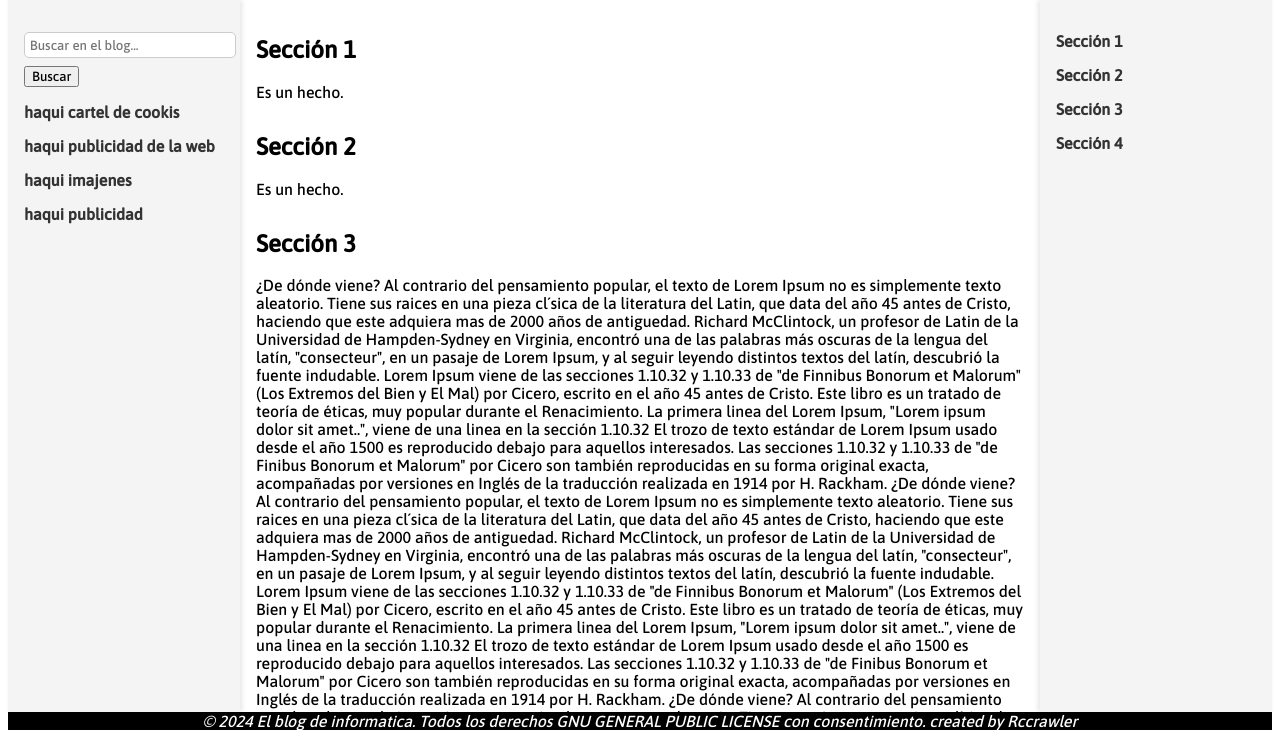
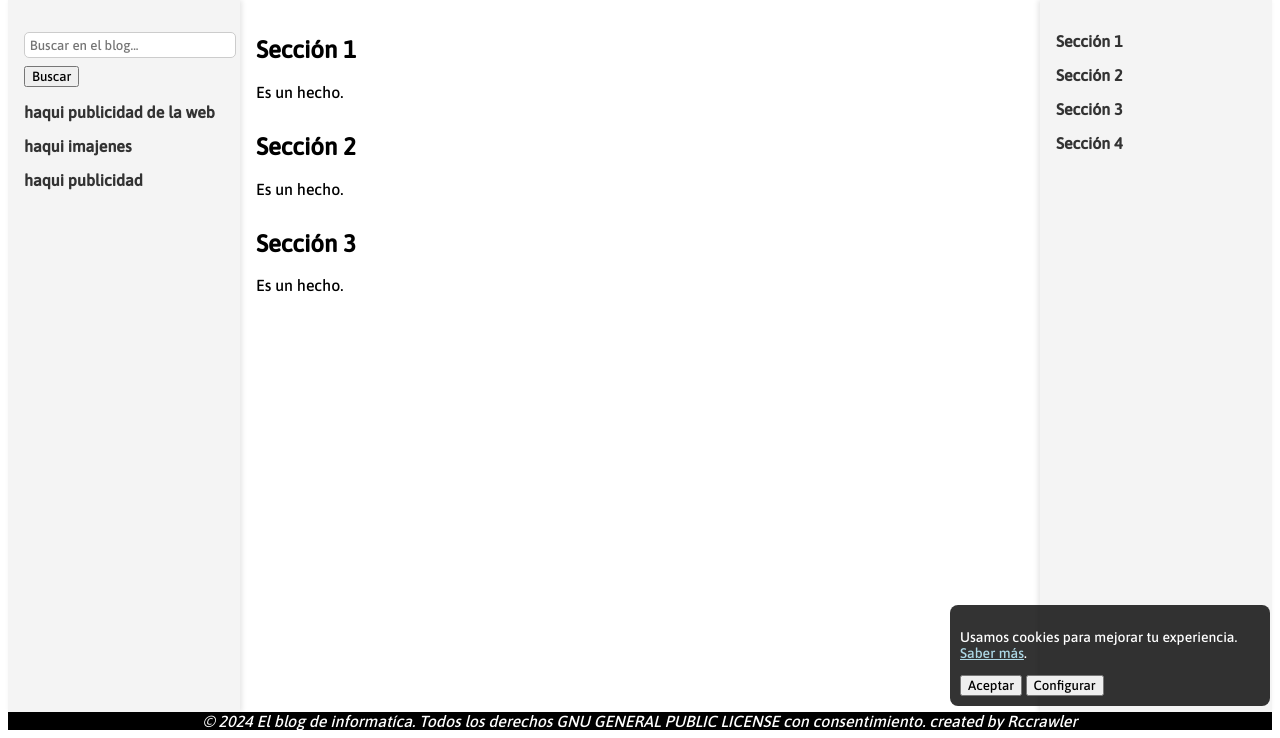
Before and after one commit to Rccrawler/El-blog-de-la-informatica, a PHP site: page /index.html in a window 1280 px wide. Shown: the part 84-822 px from the top of the page. Run offline with PHP 8.4, Linux system fonts and the light colour scheme.

Commit message:
update 12/12/2024
update 12/12/2024

```diff
--- a/css/menu-de-nabegacion.css
+++ b/css/menu-de-nabegacion.css
@@ -179,3 +179,50 @@
         padding: 0.5rem;
     }
 }
+
+
+
+
+
+#cookie-banner {
+    position: fixed;
+    right: 10px;
+    bottom: 10px;
+    width: 300px;
+    background-color: rgba(0, 0, 0, 0.8);
+    color: white;
+    padding: 10px;
+    border-radius: 8px;
+    font-size: 14px;
+    z-index: 1000;
+    transition: opacity 0.5s ease-in-out;
+}
+.hidden {
+    opacity: 0;
+    pointer-events: none;
+}
+
+/* Modal de configuración */
+#configurar-cookies-modal {
+    position: fixed;
+    top: 0;
+    left: 0;
+    width: 100%;
+    height: 100%;
+    background: rgba(0, 0, 0, 0.8);
+    display: flex;
+    justify-content: center;
+    align-items: center;
+    z-index: 1001;
+}
+.modal-content {
+    background: white;
+    padding: 20px;
+    border-radius: 8px;
+    width: 300px;
+    text-align: center;
+}
+.modal-content label {
+    display: block;
+    margin: 10px 0;
+}
--- a/index.html
+++ b/index.html
@@ -12,17 +12,16 @@
     </head>
 
     <body>
-
 		<!-- Header con menú -->
 	    <header class="header">
 	        <div class="nav-buttons">
 	        	<span class="header-text"><b>El blog de la informatíca</b></span>
-	            <a href="#inicio">Inicio</a>
-	            <a href="#articulos">apps</a>
+	            <a href="index.html">Inicio</a>
+	            <a href="construcion.html">apps</a>
 	            <!--<a href="#acerca">Blog</a>-->
-	            <a href="#acerca">Descargas</a>
-	            <a href="#contacto">Contacto</a>
-	            <a href="#contacto">Terminos</a><!--Haqui ponder las politica-->
+	            <a href="construcion.html">Descargas</a>
+	            <a href="construcion.html">Contacto</a>
+	            <a href="construcion.html">Terminos</a><!--Haqui ponder las politica-->
 	            <a href="https://github.com/Rccrawler/El-blog-de-la-informatica"><img src="img/logo-github.png" alt="" /></a>
 	        </div>
 	    </header>
@@ -50,15 +49,88 @@
 			        document.getElementById('noResults').style.display = 'none';
 			    }
 			}
+
+
+
+			// Comprobar si el usuario ya aceptó
+			document.addEventListener('DOMContentLoaded', () => {
+			    if (localStorage.getItem('cookiesAceptadas') === 'true') {
+			        document.getElementById('cookie-banner').classList.add('hidden');
+			    }
+			});
+
+			// Guardar preferencia y ocultar cartel
+			function aceptarCookies() {
+			    localStorage.setItem('cookiesAceptadas', 'true');
+			    localStorage.setItem('cookiesPreferencias', JSON.stringify({
+			        analiticas: true,
+			        publicidad: true
+			    }));
+			    document.getElementById('cookie-banner').classList.add('hidden');
+			}
+
+			// Abrir configuración de cookies
+			function abrirConfiguracion() {
+			    document.getElementById('configurar-cookies-modal').classList.remove('hidden');
+			}
+
+			// Guardar configuración
+			function guardarConfiguracion() {
+			    const form = document.getElementById('configurar-cookies-form');
+			    const preferencias = {
+			        analiticas: form.elements['cookies-analiticas'].checked,
+			        publicidad: form.elements['cookies-publicidad'].checked
+			    };
+			    localStorage.setItem('cookiesPreferencias', JSON.stringify(preferencias));
+			    localStorage.setItem('cookiesAceptadas', 'true');
+			    document.getElementById('cookie-banner').classList.add('hidden');
+			    cerrarConfiguracion();
+			}
+
+			// Cerrar modal de configuración
+			function cerrarConfiguracion() {
+			    document.getElementById('configurar-cookies-modal').classList.add('hidden');
+			}
+
 	    </script>
 
 
 	    <div class="container">
+
+			<div id="cookie-banner">
+			    <p>Usamos cookies para mejorar tu experiencia.
+			        <a href="/politica-cookies" style="color: lightblue;">Saber más</a>.
+			    </p>
+			    <button onclick="aceptarCookies()">Aceptar</button>
+			    <button onclick="abrirConfiguracion()">Configurar</button>
+			</div>
+
+			<div id="configurar-cookies-modal" class="hidden">
+			    <div class="modal-content">
+			        <h2>Configurar cookies</h2>
+			        <form id="configurar-cookies-form">
+			            <label>
+			                <input type="checkbox" name="cookies-necesarias" checked disabled>
+			                Cookies necesarias (siempre activas)
+			            </label>
+			            <label>
+			                <input type="checkbox" name="cookies-analiticas">
+			                Cookies analíticas
+			            </label>
+			            <label>
+			                <input type="checkbox" name="cookies-publicidad">
+			                Cookies de publicidad
+			            </label>
+			        </form>
+			        <button onclick="guardarConfiguracion()">Guardar</button>
+			        <button onclick="cerrarConfiguracion()">Cancelar</button>
+			    </div>
+			</div>
+
 	        <nav class="sidebar">
 	            <ul>
 	                <li><input type="text" id="searchInput" placeholder="Buscar en el blog...">
 					<button onclick="searchBlog()">Buscar</button></li>
-            		<li><a href="#extra1">haqui cartel de cookis</a></li>
             		<li><a href="#extra2">haqui publicidad de la web</a></li>
             		<li><a href="#extra3">haqui imajenes</a></li>
             		<li><a href="#extra4">haqui publicidad</a></li>
@@ -85,42 +157,14 @@
 	            </section>
 	            <section id="seccion3">
 	                <h2>Sección 3</h2>
-	                <p>
-¿De dónde viene?
-Al contrario del pensamiento popular, el texto de Lorem Ipsum no es simplemente texto aleatorio. Tiene sus raices en una pieza cl´sica de la literatura del Latin, que data del año 45 antes de Cristo, haciendo que este adquiera mas de 2000 años de antiguedad. Richard McClintock, un profesor de Latin de la Universidad de Hampden-Sydney en Virginia, encontró una de las palabras más oscuras de la lengua del latín, "consecteur", en un pasaje de Lorem Ipsum, y al seguir leyendo distintos textos del latín, descubrió la fuente indudable. Lorem Ipsum viene de las secciones 1.10.32 y 1.10.33 de "de Finnibus Bonorum et Malorum" (Los Extremos del Bien y El Mal) por Cicero, escrito en el año 45 antes de Cristo. Este libro es un tratado de teoría de éticas, muy popular durante el Renacimiento. La primera linea del Lorem Ipsum, "Lorem ipsum dolor sit amet..", viene de una linea en la sección 1.10.32
-
-El trozo de texto estándar de Lorem Ipsum usado desde el año 1500 es reproducido debajo para aquellos interesados. Las secciones 1.10.32 y 1.10.33 de "de Finibus Bonorum et Malorum" por Cicero son también reproducidas en su forma original exacta, acompañadas por versiones en Inglés de la traducción realizada en 1914 por H. Rackham.
-¿De dónde viene?
-Al contrario del pensamiento popular, el texto de Lorem Ipsum no es simplemente texto aleatorio. Tiene sus raices en una pieza cl´sica de la literatura del Latin, que data del año 45 antes de Cristo, haciendo que este adquiera mas de 2000 años de antiguedad. Richard McClintock, un profesor de Latin de la Universidad de Hampden-Sydney en Virginia, encontró una de las palabras más oscuras de la lengua del latín, "consecteur", en un pasaje de Lorem Ipsum, y al seguir leyendo distintos textos del latín, descubrió la fuente indudable. Lorem Ipsum viene de las secciones 1.10.32 y 1.10.33 de "de Finnibus Bonorum et Malorum" (Los Extremos del Bien y El Mal) por Cicero, escrito en el año 45 antes de Cristo. Este libro es un tratado de teoría de éticas, muy popular durante el Renacimiento. La primera linea del Lorem Ipsum, "Lorem ipsum dolor sit amet..", viene de una linea en la sección 1.10.32
-
-El trozo de texto estándar de Lorem Ipsum usado desde el año 1500 es reproducido debajo para aquellos interesados. Las secciones 1.10.32 y 1.10.33 de "de Finibus Bonorum et Malorum" por Cicero son también reproducidas en su forma original exacta, acompañadas por versiones en Inglés de la traducción realizada en 1914 por H. Rackham.
-¿De dónde viene?
-Al contrario del pensamiento popular, el texto de Lorem Ipsum no es simplemente texto aleatorio. Tiene sus raices en una pieza cl´sica de la literatura del Latin, que data del año 45 antes de Cristo, haciendo que este adquiera mas de 2000 años de antiguedad. Richard McClintock, un profesor de Latin de la Universidad de Hampden-Sydney en Virginia, encontró una de las palabras más oscuras de la lengua del latín, "consecteur", en un pasaje de Lorem Ipsum, y al seguir leyendo distintos textos del latín, descubrió la fuente indudable. Lorem Ipsum viene de las secciones 1.10.32 y 1.10.33 de "de Finnibus Bonorum et Malorum" (Los Extremos del Bien y El Mal) por Cicero, escrito en el año 45 antes de Cristo. Este libro es un tratado de teoría de éticas, muy popular durante el Renacimiento. La primera linea del Lorem Ipsum, "Lorem ipsum dolor sit amet..", viene de una linea en la sección 1.10.32
-
-El trozo de texto estándar de Lorem Ipsum usado desde el año 1500 es reproducido debajo para aquellos interesados. Las secciones 1.10.32 y 1.10.33 de "de Finibus Bonorum et Malorum" por Cicero son también reproducidas en su forma original exacta, acompañadas por versiones en Inglés de la traducción realizada en 1914 por H. Rackham.
-¿De dónde viene?
-Al contrario del pensamiento popular, el texto de Lorem Ipsum no es simplemente texto aleatorio. Tiene sus raices en una pieza cl´sica de la literatura del Latin, que data del año 45 antes de Cristo, haciendo que este adquiera mas de 2000 años de antiguedad. Richard McClintock, un profesor de Latin de la Universidad de Hampden-Sydney en Virginia, encontró una de las palabras más oscuras de la lengua del latín, "consecteur", en un pasaje de Lorem Ipsum, y al seguir leyendo distintos textos del latín, descubrió la fuente indudable. Lorem Ipsum viene de las secciones 1.10.32 y 1.10.33 de "de Finnibus Bonorum et Malorum" (Los Extremos del Bien y El Mal) por Cicero, escrito en el año 45 antes de Cristo. Este libro es un tratado de teoría de éticas, muy popular durante el Renacimiento. La primera linea del Lorem Ipsum, "Lorem ipsum dolor sit amet..", viene de una linea en la sección 1.10.32
-
-El trozo de texto estándar de Lorem Ipsum usado desde el año 1500 es reproducido debajo para aquellos interesados. Las secciones 1.10.32 y 1.10.33 de "de Finibus Bonorum et Malorum" por Cicero son también reproducidas en su forma original exacta, acompañadas por versiones en Inglés de la traducción realizada en 1914 por H. Rackham.
-¿De dónde viene?
-Al contrario del pensamiento popular, el texto de Lorem Ipsum no es simplemente texto aleatorio. Tiene sus raices en una pieza cl´sica de la literatura del Latin, que data del año 45 antes de Cristo, haciendo que este adquiera mas de 2000 años de antiguedad. Richard McClintock, un profesor de Latin de la Universidad de Hampden-Sydney en Virginia, encontró una de las palabras más oscuras de la lengua del latín, "consecteur", en un pasaje de Lorem Ipsum, y al seguir leyendo distintos textos del latín, descubrió la fuente indudable. Lorem Ipsum viene de las secciones 1.10.32 y 1.10.33 de "de Finnibus Bonorum et Malorum" (Los Extremos del Bien y El Mal) por Cicero, escrito en el año 45 antes de Cristo. Este libro es un tratado de teoría de éticas, muy popular durante el Renacimiento. La primera linea del Lorem Ipsum, "Lorem ipsum dolor sit amet..", viene de una linea en la sección 1.10.32
-
-El trozo de texto estándar de Lorem Ipsum usado desde el año 1500 es reproducido debajo para aquellos interesados. Las secciones 1.10.32 y 1.10.33 de "de Finibus Bonorum et Malorum" por Cicero son también reproducidas en su forma original exacta, acompañadas por versiones en Inglés de la traducción realizada en 1914 por H. Rackham.
-¿De dónde viene?
-Al contrario del pensamiento popular, el texto de Lorem Ipsum no es simplemente texto aleatorio. Tiene sus raices en una pieza cl´sica de la literatura del Latin, que data del año 45 antes de Cristo, haciendo que este adquiera mas de 2000 años de antiguedad. Richard McClintock, un profesor de Latin de la Universidad de Hampden-Sydney en Virginia, encontró una de las palabras más oscuras de la lengua del latín, "consecteur", en un pasaje de Lorem Ipsum, y al seguir leyendo distintos textos del latín, descubrió la fuente indudable. Lorem Ipsum viene de las secciones 1.10.32 y 1.10.33 de "de Finnibus Bonorum et Malorum" (Los Extremos del Bien y El Mal) por Cicero, escrito en el año 45 antes de Cristo. Este libro es un tratado de teoría de éticas, muy popular durante el Renacimiento. La primera linea del Lorem Ipsum, "Lorem ipsum dolor sit amet..", viene de una linea en la sección 1.10.32
-
-El trozo de texto estándar de Lorem Ipsum usado desde el año 1500 es reproducido debajo para aquellos interesados. Las secciones 1.10.32 y 1.10.33 de "de Finibus Bonorum et Malorum" por Cicero son también reproducidas en su forma original exacta, acompañadas por versiones en Inglés de la traducción realizada en 1914 por H. Rackham.
-¿De dónde viene?
-Al contrario del pensamiento popular, el texto de Lorem Ipsum no es simplemente texto aleatorio. Tiene sus raices en una pieza cl´sica de la literatura del Latin, que data del año 45 antes de Cristo, haciendo que este adquiera mas de 2000 años de antiguedad. Richard McClintock, un profesor de Latin de la Universidad de Hampden-Sydney en Virginia, encontró una de las palabras más oscuras de la lengua del latín, "consecteur", en un pasaje de Lorem Ipsum, y al seguir leyendo distintos textos del latín, descubrió la fuente indudable. Lorem Ipsum viene de las secciones 1.10.32 y 1.10.33 de "de Finnibus Bonorum et Malorum" (Los Extremos del Bien y El Mal) por Cicero, escrito en el año 45 antes de Cristo. Este libro es un tratado de teoría de éticas, muy popular durante el Renacimiento. La primera linea del Lorem Ipsum, "Lorem ipsum dolor sit amet..", viene de una linea en la sección 1.10.32
-
-El trozo de texto estándar de Lorem Ipsum usado desde el año 1500 es reproducido debajo para aquellos interesados. Las secciones 1.10.32 y 1.10.33 de "de Finibus Bonorum et Malorum" por Cicero son también reproducidas en su forma original exacta, acompañadas por versiones en Inglés de la traducción realizada en 1914 por H. Rackham.</p>
+	                <p>Es un hecho.</p>
 	            </section>
 	        </main>
 
 	    </div>
 
         <footer style="text-align: center; background-color: black; color: white;"> <!-- pie de web -->
-            <em>&copy; 2024 El blog de informatica. Todos los derechos  GNU GENERAL PUBLIC LICENSE con consentimiento.  created by Rccrawler<em>
+            <em>&copy; 2024 El blog de informatíca. Todos los derechos  GNU GENERAL PUBLIC LICENSE con consentimiento.  created by Rccrawler<em>
         </footer>
 
 
--- /dev/null
+++ b/terminos.html
@@ -0,0 +1 @@
+sa
```
Also changed, not shown: construcion.html (added, +19 -0 lines), index.php (deleted, +0 -35 lines).
